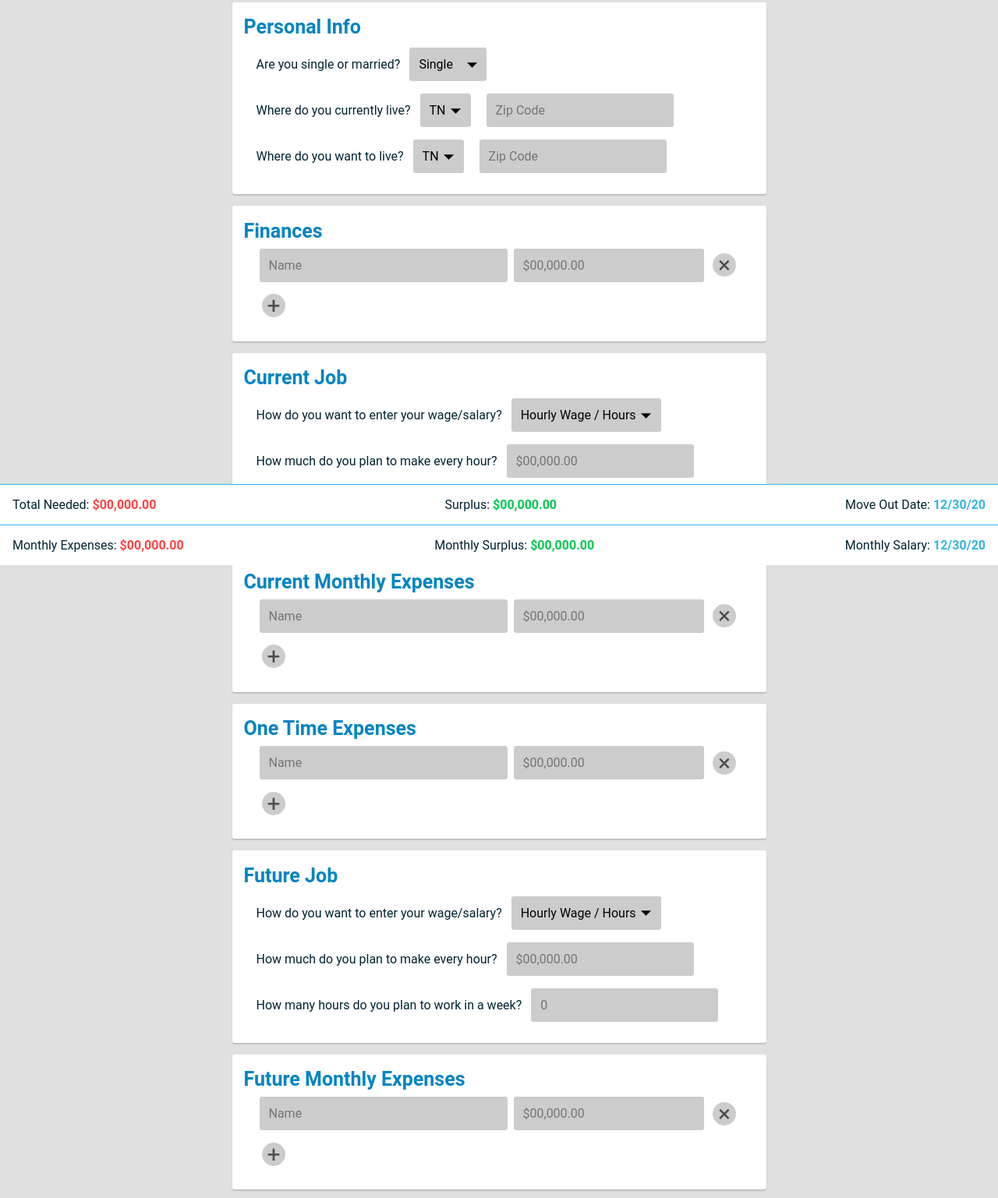
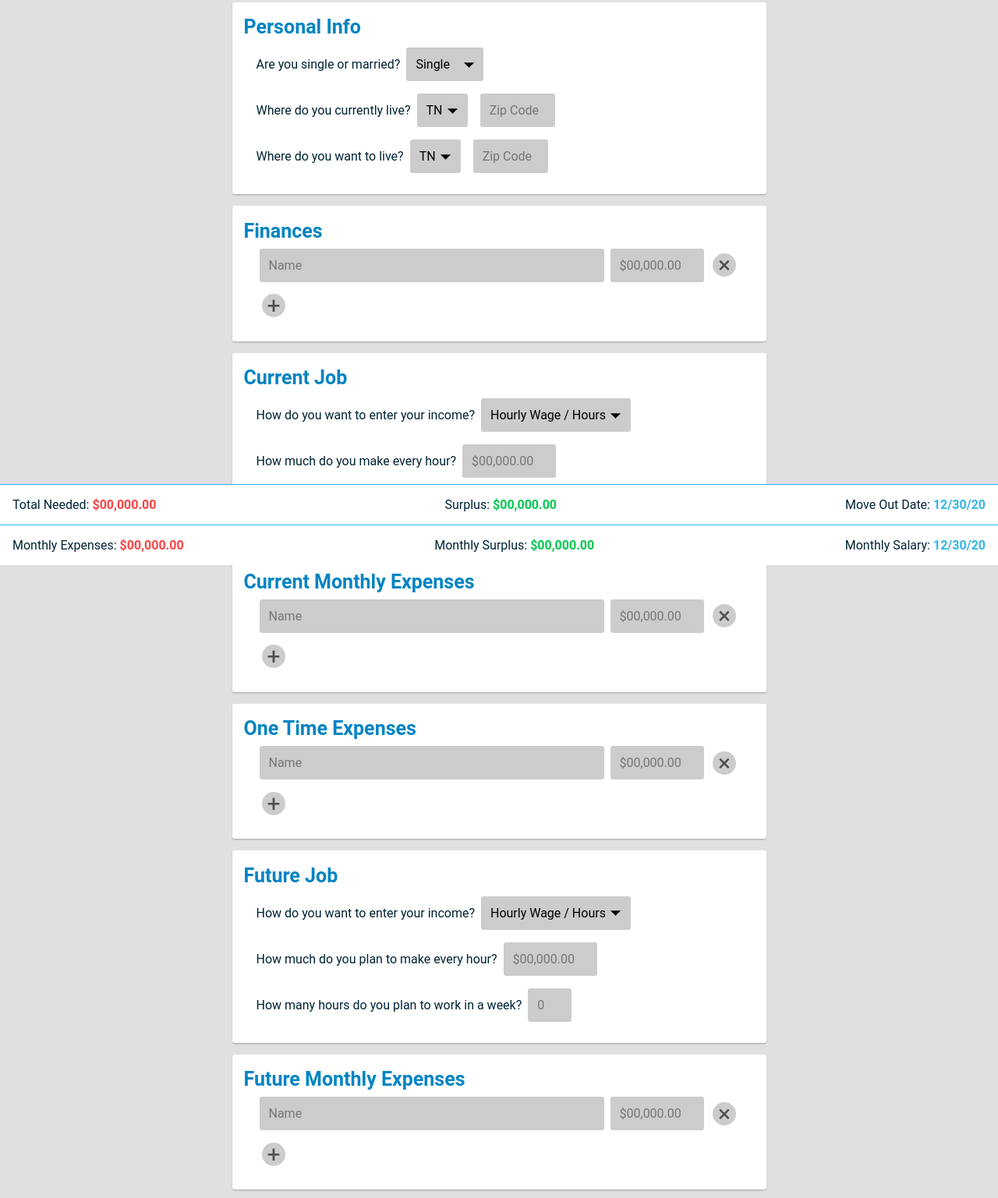
Before and after one commit to Elijah-Watson/Move-Out, a website built with webpack: page calculator.html in a window 1280 px wide. Shown: the part 127-1664 px from the top of the page at 78% size. Built offline with nearby package versions, Linux system fonts and the light colour scheme.

Commit message:
Optimize for mobile

```diff
--- a/calculator.html
+++ b/calculator.html
@@ -27,24 +27,24 @@
 				<div class="input-questions">
 					<div class="input-question">
 						<span class="input-question-text">Are you single or married?</span>
-						<select>
+						<select class="marital-status-select">
 							<option>Single</option>
 							<option>Married</option>
 						</select>
 					</div>
 					<div class="input-question">
 						<span class="input-question-text">Where do you currently live?</span>
-						<select>
+						<select class="state-select">
 							<option>TN</option>
 						</select>
-						<input type="text" placeholder="Zip Code">
+						<input type="text" placeholder="Zip Code" class="zip-code-input">
 					</div>
 					<div class="input-question">
 						<span class="input-question-text">Where do you want to live?</span>
-						<select>
+						<select class="state-select">
 							<option>TN</option>
 						</select>
-						<input type="text" placeholder="Zip Code">
+						<input type="text" placeholder="Zip Code" class="zip-code-input">
 					</div>
 				</div>
 			</div>
@@ -53,8 +53,8 @@
 				<div class="input-questions dynamic-table">
 					<div class="dynamic-table-body">
 						<div class="dynamic-table-row">
-							<input type="text" class="dynamic-table-row-label" placeholder="Name">
-							<input type="text" class="dynamic-table-row-value" placeholder="$00,000.00">
+							<input type="text" class="dynamic-table-row-label label-input" placeholder="Name">
+							<input type="text" class="dynamic-table-row-value currency-input" placeholder="$00,000.00">
 							<button class="dynamic-table-remove circle-button"></button>
 						</div>
 					</div>
@@ -65,8 +65,8 @@
 				<h2>Current Job</h2>
 				<div class="input-questions">
 					<div class="input-question">
-						<span class="input-question-text">How do you want to enter your wage/salary?</span>
-						<select>
+						<span class="input-question-text">How do you want to enter your income?</span>
+						<select class="income-type-select">
 							<option value="hourly">Hourly Wage / Hours</option>
 							<option value="weekly">Weekly Salary</option>
 							<option value="monthly">Monthly Salary</option>
@@ -74,12 +74,12 @@
 						</select>
 					</div>
 					<div class="input-question job-input-section-question-wage">
-						<span class="input-question-text">How much do you plan to make every hour?</span>
-						<input type="text" placeholder="$00,000.00">
+						<span class="input-question-text">How much do you make every hour?</span>
+						<input type="text" placeholder="$00,000.00" class="currency-input">
 					</div>
 					<div class="input-question job-input-section-question-hours">
-						<span class="input-question-text">How many hours do you plan to work in a week?</span>
-						<input type="text" placeholder="0">
+						<span class="input-question-text">How many hours do you work in a week?</span>
+						<input type="text" placeholder="0" class="hours-input">
 					</div>
 				</div>
 			</div>
@@ -88,8 +88,8 @@
 				<div class="input-questions dynamic-table">
 					<div class="dynamic-table-body">
 						<div class="dynamic-table-row">
-							<input type="text" class="dynamic-table-row-label" placeholder="Name">
-							<input type="text" class="dynamic-table-row-value" placeholder="$00,000.00">
+							<input type="text" class="dynamic-table-row-label label-input" placeholder="Name">
+							<input type="text" class="dynamic-table-row-value currency-input" placeholder="$00,000.00">
 							<button class="dynamic-table-remove circle-button"></button>
 						</div>
 					</div>
@@ -101,8 +101,8 @@
 				<div class="input-questions dynamic-table">
 					<div class="dynamic-table-body">
 						<div class="dynamic-table-row">
-							<input type="text" class="dynamic-table-row-label" placeholder="Name">
-							<input type="text" class="dynamic-table-row-value" placeholder="$00,000.00">
+							<input type="text" class="dynamic-table-row-label label-input" placeholder="Name">
+							<input type="text" class="dynamic-table-row-value currency-input" placeholder="$00,000.00">
 							<button class="dynamic-table-remove circle-button"></button>
 						</div>
 					</div>
@@ -115,8 +115,8 @@
 				<h2>Future Job</h2>
 				<div class="input-questions">
 					<div class="input-question">
-						<span class="input-question-text">How do you want to enter your wage/salary?</span>
-						<select>
+						<span class="input-question-text">How do you want to enter your income?</span>
+						<select class="income-type-select">
 							<option value="hourly">Hourly Wage / Hours</option>
 							<option value="weekly">Weekly Salary</option>
 							<option value="monthly">Monthly Salary</option>
@@ -125,11 +125,11 @@
 					</div>
 					<div class="input-question job-input-section-question-wage">
 						<span class="input-question-text">How much do you plan to make every hour?</span>
-						<input type="text" placeholder="$00,000.00">
+						<input type="text" placeholder="$00,000.00" class="currency-input">
 					</div>
 					<div class="input-question job-input-section-question-hours">
 						<span class="input-question-text">How many hours do you plan to work in a week?</span>
-						<input type="text" placeholder="0">
+						<input type="text" placeholder="0" class="hours-input">
 					</div>
 				</div>
 			</div>
@@ -138,8 +138,8 @@
 				<div class="input-questions dynamic-table">
 					<div class="dynamic-table-body">
 						<div class="dynamic-table-row">
-							<input type="text" class="dynamic-table-row-label" placeholder="Name">
-							<input type="text" class="dynamic-table-row-value" placeholder="$00,000.00">
+							<input type="text" class="dynamic-table-row-label label-input" placeholder="Name">
+							<input type="text" class="dynamic-table-row-value currency-input" placeholder="$00,000.00">
 							<button class="dynamic-table-remove circle-button"></button>
 						</div>
 					</div>
@@ -175,7 +175,7 @@
 							<span class="output-section-value red-text">$00,000.00</span>
 						</div>
 						<div class="output-section-item">
-							<span class="output-section-label">Surplus: </span>
+							<span class="output-section-label">Monthly Surplus: </span>
 							<span class="output-section-value green-text">$00,000.00</span>
 						</div>
 						<div class="output-section-item">
--- a/resources/css/main.css
+++ b/resources/css/main.css
@@ -43,10 +43,15 @@ html {
 body {
 	font-size: 1.4rem;
 	background-color: hsl(0, 0%, 88%);
-	color: hsl(199,100%,10%);
+	color: hsl(199, 100%, 10%);
 }
 
-h1, h2, h3, h4, h5, h6 {
+h1,
+h2,
+h3,
+h4,
+h5,
+h6 {
 	margin: 0.25rem 0rem;
 }
 
@@ -62,22 +67,22 @@ h2 {
 
 h3 {
 	font-size: 2rem;
-	color: hsl(199,100%,20%);
+	color: hsl(199, 100%, 20%);
 }
 
 h4 {
 	font-size: 1.8rem;
-	color: hsl(199,100%,20%);
+	color: hsl(199, 100%, 20%);
 }
 
 h5 {
 	font-size: 1.6rem;
-	color: hsl(199,100%,20%);
+	color: hsl(199, 100%, 20%);
 }
 
 h6 {
 	font-size: 1.4rem;
-	color: hsl(199,100%,20%);
+	color: hsl(199, 100%, 20%);
 }
 
 p {
@@ -105,11 +110,12 @@ a:visited {
 	color: hsl(9, 100%, 38%);
 }
 
-ol, ul {
+ol,
+ul {
 	margin: 0.25em 0.5em;
 }
 
-ol{
+ol {
 	list-style-type: decimal;
 }
 
@@ -121,8 +127,10 @@ li {
 	margin-left: 1.5em;
 }
 
-table, th, td {
-  border: 0;
+table,
+th,
+td {
+	border: 0;
 }
 
 table {
@@ -131,13 +139,14 @@ table {
 	margin: 0.25em 0.5em;
 }
 
-th, td {
+th,
+td {
 	padding: 0.5em;
 }
 
 th {
 	background-color: hsl(14, 100%, 57%);
-	color: hsl(0,0%,100%);
+	color: hsl(0, 0%, 100%);
 	font-weight: bold;
 }
 
@@ -181,6 +190,10 @@ input[type="reset"]:disabled {
 	background-color: hsl(20, 100%, 66%);
 	color: hsl(14, 100%, 57%);
 	cursor: not-allowed;
+}
+
+input {
+	min-width: 0;
 }
 
 input[type="text"],
@@ -264,7 +277,8 @@ textarea:focus {
 	border-color: hsl(14, 100%, 57%);
 }
 
-meter, progress {
+meter,
+progress {
 	margin: 0.25em 0.5em;
 }
 
@@ -288,7 +302,7 @@ fieldset {
 }
 
 fieldset legend {
-	color: hsl(199,100%,20%);
+	color: hsl(199, 100%, 20%);
 	font-size: 1.5em;
 	font-weight: bold;
 }
@@ -301,7 +315,12 @@ blockquote {
 	margin: 0.25em 0.5em;
 }
 
-img, audio, video, canvas, svg, iframe {
+img,
+audio,
+video,
+canvas,
+svg,
+iframe {
 	margin: 0.25em 0.5em;
 }
 
@@ -310,6 +329,26 @@ iframe {
 	border-color: hsl(199, 100%, 38%);
 	border-style: solid;
 	border-width: 0.1em;
+}
+
+input.currency-input {
+	max-width: 7.5em;
+}
+
+input.zip-code-input {
+	max-width: 6em;
+}
+
+input.hours-input {
+	max-width: 3.5em;
+}
+
+select.marital-status-select {
+	max-width: 7em;
+}
+
+select.state-select {
+	max-width: 5em;
 }
 
 .main-content {
@@ -333,7 +372,7 @@ iframe {
 }
 
 .disabled {
-	display: none;
+	display: none !important;
 }
 
 .box {
@@ -392,21 +431,21 @@ iframe {
 	position: relative;
 
 	cursor: pointer;
-	background-color: hsl(0,0%,80%);
-	color: hsl(0,0%,30%);
+	background-color: hsl(0, 0%, 80%);
+	color: hsl(0, 0%, 30%);
 }
 
 .circle-button:hover {
-	background-color: hsl(0,0%,70%);
+	background-color: hsl(0, 0%, 70%);
 }
 
 .circle-button:active {
-	background-color: hsl(0,0%,60%);
+	background-color: hsl(0, 0%, 60%);
 }
 
 .circle-button:disabled {
-	background-color: hsl(0,0%,80%);
-	color: hsl(0,0%,60%);
+	background-color: hsl(0, 0%, 80%);
+	color: hsl(0, 0%, 60%);
 	cursor: not-allowed;
 }
 
@@ -436,13 +475,13 @@ iframe {
 }
 
 .site-nav.sticky {
-  position: fixed!important;
-  width: 100%;
-  top: 0;
+	position: fixed !important;
+	width: 100%;
+	top: 0;
 }
 
 .site-nav.sticky + .main-content {
-  padding-top: 5rem;
+	padding-top: 5rem;
 }
 
 .site-nav-container {
@@ -462,7 +501,7 @@ iframe {
 .site-nav .site-nav-link {
 	display: block;
 	text-decoration: none;
-	color: hsl(199,100%,25%);
+	color: hsl(199, 100%, 25%);
 	text-transform: uppercase;
 	padding: 1em 2em;
 	border-bottom: 0;
@@ -472,16 +511,17 @@ iframe {
 }
 
 .site-nav .site-nav-link:hover {
-	color: hsl(199,100%,10%);
+	color: hsl(199, 100%, 10%);
 	text-decoration: none;
 }
 
 .site-nav .site-nav-link--selected {
-	color: hsl(199,100%,10%);
+	color: hsl(199, 100%, 10%);
 	border-bottom: 0.2em solid hsl(14, 100%, 57%);
 }
 
-.input-container, .output-container {
+.input-container,
+.output-container {
 	display: flex;
 	flex-direction: column;
 	align-items: stretch;
@@ -494,7 +534,10 @@ iframe {
 	margin: 0.5em 1em;
 }
 
-.input-container .input-questions .input-question {
+.input-container .input-question {
+	display: flex;
+	flex-wrap: wrap;
+	align-items: center;
 	margin: 0.5em 0;
 }
 
@@ -508,16 +551,13 @@ iframe {
 	margin: 0 0.25em;
 }
 
-.dynamic-table .dynamic-table-row > input {
+.dynamic-table .dynamic-table-row .dynamic-table-row-label {
+	flex: 1 1 0;
 	max-width: none;
 }
 
-.dynamic-table .dynamic-table-row .dynamic-table-row-label {
-	flex: 2;
-}
-
 .dynamic-table .dynamic-table-row .dynamic-table-row-value {
-	flex: 1;
+	flex: 1 1 0;
 }
 
 .circle-button.dynamic-table-add::after {
@@ -545,15 +585,19 @@ iframe {
 .output-section-item {
 	border: 0.2em solid hsl(190, 100%, 73%);
 	border-radius: 0.2em;
-	width: 30%;
-	padding: 1em;
+	padding: 1em 0.5em;
+	margin: 0.5em;
+	text-align: center;
 
 	display: flex;
+	flex: 1 1 0;
 	flex-direction: column;
 	align-items: center;
+	justify-content: center;
 }
 
-.output-section-label, .output-section-value {
+.output-section-label,
+.output-section-value {
 	margin: 0.5em 0.25em;
 }
 
@@ -584,9 +628,26 @@ iframe {
 }
 
 .footer-bar-section {
-	padding: 1em;
+	padding: 1em 1em;
+	text-align: center;
 }
 
 .footer-bar-value {
 	font-weight: bold;
 }
+
+@media only screen and (max-width: 615px) {
+	.input-container .input-question .input-question-text {
+		flex: 0 0 100%;
+	}
+
+	.output-section-group-body {
+		flex-direction: column;
+		align-items: center;
+	}
+
+	.output-section-item {
+		max-width: 15em;
+		width: 100%;
+	}
+}
--- a/resources/js/calculator.js
+++ b/resources/js/calculator.js
@@ -160,12 +160,13 @@ class FooterBarAnimations {
 	animate() {
 		let windowHeight = window.innerHeight;
 		let sections = this.sections;
-		let adjustedWindowHeight = windowHeight - sections[0][0].offsetHeight;
 		let highestPosition = -Infinity;
 		let highestBar = null;
 		let others = [];
 		for (let i = 0; i < sections.length; i++) {
 			let section = sections[i];
+			let barHeight = section[0] ? section[0].offsetHeight : highestBar.offsetHeight;
+			let adjustedWindowHeight = windowHeight - barHeight;
 			let position = section[1].getBoundingClientRect().top - adjustedWindowHeight;
 			if (position >= highestPosition && position <= 0) {
 				if (others[0]) others.push(others[0]);
@@ -202,9 +203,11 @@ class DynamicTableActions {
 		labelInput.type = 'text';
 		labelInput.placeholder = 'Name';
 		labelInput.classList.add('dynamic-table-row-label');
+		labelInput.classList.add('label-input');
 		valueInput.type = 'text';
 		valueInput.placeholder = '$00,000.00';
 		valueInput.classList.add('dynamic-table-row-value');
+		valueInput.classList.add('currency-input');
 		removeButton.classList.add('dynamic-table-remove');
 		removeButton.classList.add('circle-button');
 		tableRow.appendChild(labelInput);
```
Also changed, not shown: build/articles.html, build/calculator.html, build/index.html, 4 other files.
